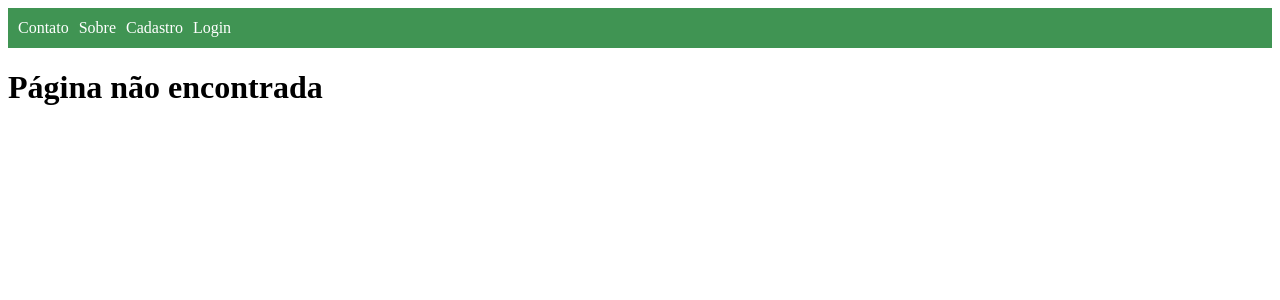
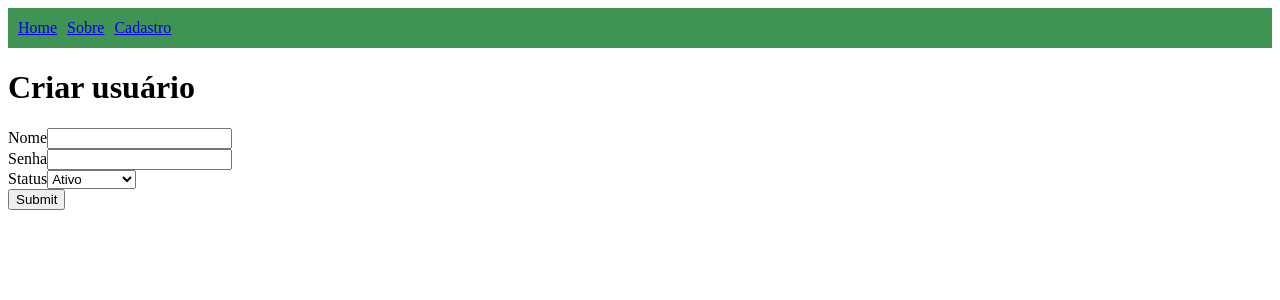
Before and after one commit to douglasrosa16/front-react-delphi, a React (Create React App) app: page /cadastro-users in a window 1280 px wide. Shown: the top 300 px of the page. Built offline with nearby package versions, Linux system fonts and the light colour scheme.

Commit message:
add cadastro usuário

```diff
--- a/src/App.jsx
+++ b/src/App.jsx
@@ -4,7 +4,6 @@ import Routes from './routes/routes';
 function App() {
   return (
     <>
-      <Header />
       <Routes />
     </>
   );
--- a/src/component/Header/index.jsx
+++ b/src/component/Header/index.jsx
@@ -1,4 +1,5 @@
 import React from 'react';
+import { Link } from 'react-router-dom';
 
 import './index.css';
 
@@ -6,16 +7,19 @@ export default function Header(){
   return (
     <div className="header-top">
       <div className="itens">
-        Contato
+        <Link to={'/'}>
+          Home
+        </Link>
       </div>
       <div className="itens">
-        Sobre
+        <Link to={'/about'}>
+          Sobre
+        </Link>
       </div>
       <div className="itens">
-        Cadastro
-      </div>
-      <div className="itens">
-        Login
+        <Link to={'/cadastro-users'}>
+          Cadastro
+        </Link>
       </div>
     </div>
   )
--- /dev/null
+++ b/src/pages/About/index.jsx
@@ -0,0 +1,24 @@
+import { useEffect, useState } from 'react';
+import api from '../../services/api';
+
+import Table from '../../component/Users/table/index';
+
+function About() {
+  const [users, setUsers] = useState([]);
+
+  async function handleSubmit(){
+    const response  = await api.post('/users').then((response) => {
+      if (Array.isArray(response.data)) {
+        setUsers(response.data);
+      }
+    });
+  }
+
+  return (
+    <div className="App">
+        <p>Lorem ipsum dolor sit amet consectetur adipisicing elit. Doloribus magni temporibus nemo quas, dolores est impedit iste tempore ducimus sint voluptatem provident magnam molestias laboriosam sed hic, qui doloremque minus?</p>
+    </div>
+  );
+}
+
+export default About;
--- /dev/null
+++ b/src/pages/CreateUser/index.jsx
@@ -0,0 +1,61 @@
+import { useState } from 'react';
+import { useHistory } from 'react-router-dom';
+import api from '../../services/api';
+
+
+function CreateUser() {
+  const history = useHistory()
+
+  const [username, setUsername] = useState([]);
+  const [password, setPassword] = useState([]);
+  const [status, setStatus] = useState([]);
+
+  async function handleSubmit(event){
+    event.preventDefault();
+    const users = {
+        username: username,
+        password: password,
+        status: 1
+      };
+
+    const response  = await api.post('/users', users).then((response) => {
+      history.push('/')
+    });
+  }
+
+  return (
+    <div className="App">
+        <h1>Criar usuário</h1>
+        <form onSubmit={handleSubmit}>
+          <div>
+            <label htmlFor="">Nome</label>
+            <input
+              type="text"
+              onChange={(e) => setUsername(e.target.value)}
+              value={username}
+            />
+          </div>
+          <div>
+            <label htmlFor="">Senha</label>
+            <input
+              type="password"
+              onChange={(e) => setPassword(e.target.value)}
+              value={password}
+            />
+          </div>
+          <div>
+            <label htmlFor="">Status</label>
+            <select name="" id="">
+              <option value="1">Ativo</option>
+              <option value="2">Desativado</option>
+            </select>
+          </div>
+          <div>
+            <input type="submit" />
+          </div>
+        </form>
+    </div>
+  );
+}
+
+export default CreateUser;
--- a/src/routes/routes.jsx
+++ b/src/routes/routes.jsx
@@ -2,13 +2,18 @@ import React from 'react';
 import { BrowserRouter, Switch, Route } from 'react-router-dom';
 
 import UsersList from '../pages/UsersList';
+import CreateUser from '../pages/CreateUser';
+import Header from '../component/Header';
+import About from '../pages/About';
 
 function Routes() {
   return (
     <BrowserRouter>
+      <Header />
       <Switch>
         <Route exact path="/" component={UsersList} />
-        <Route exact path="/users" component={() => <h1>Lista de Usuários</h1>} />
+        <Route exact path="/cadastro-users" component={CreateUser} />
+        <Route exact path="/about" component={About} />
         <Route exact path="/users/:id" component={() => <h1>Usuário com ID</h1>} />
         <Route exact path="*" component={() => <h1>Página não encontrada</h1>} />
       </Switch>
```
Also changed, not shown: src/pages/CreateUser/index.css (added).
